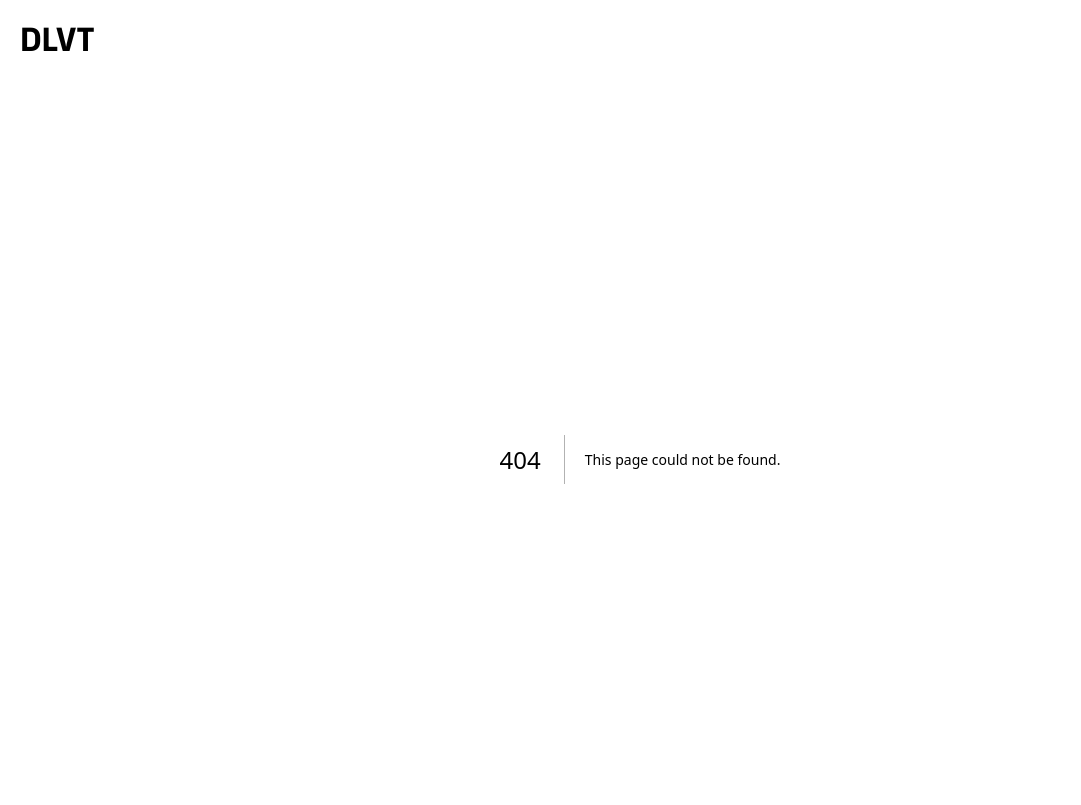
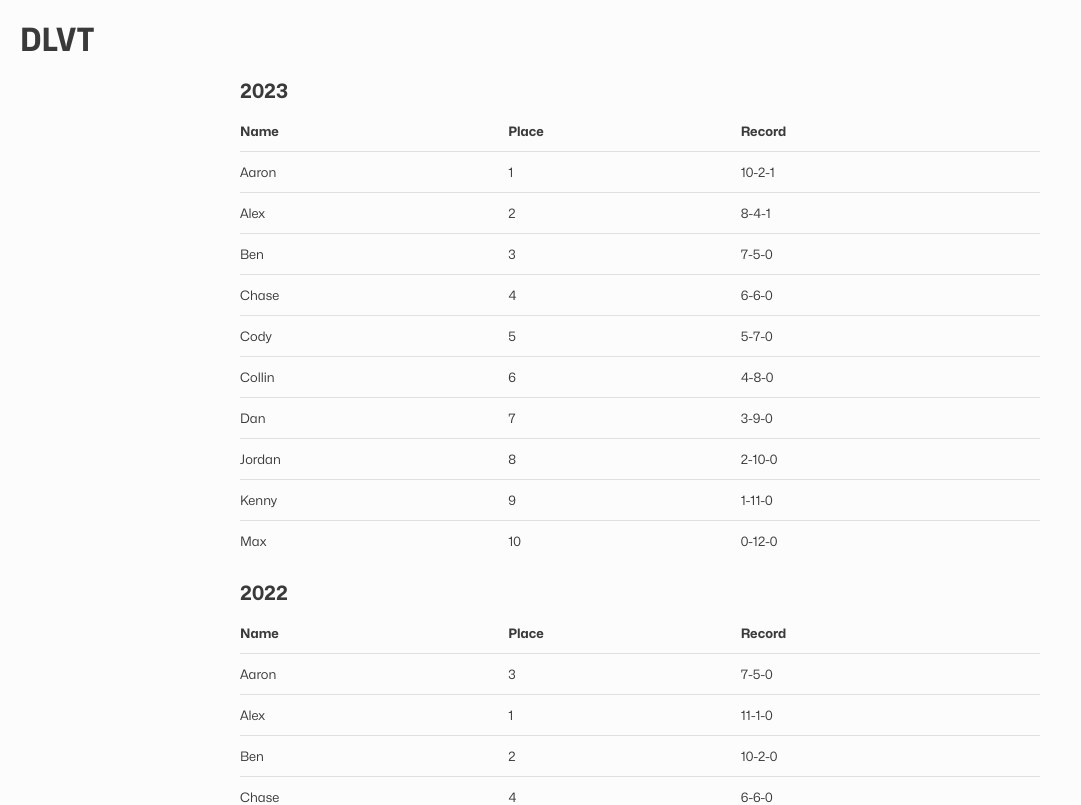
Before and after one commit to jordanwilliams/fantasy-football, a Next.js app: page /seasons in a window 1280 px wide. Before the commit this address had no page. Shown: the top 805 px of the page, without its empty margins (0-1081 px from the left). Built offline with nearby package versions, Linux system fonts and the light colour scheme.

Commit message:
Build out the seasons page

```diff
--- /dev/null
+++ b/app/seasons/page.module.css
@@ -0,0 +1,19 @@
+.main {
+	padding: 0 var(--spacing-5) var(--spacing-5);
+}
+
+.seasonsList {
+	max-width: 80%;
+	margin: 0 auto;
+	max-width: 800px;
+}
+
+.season {
+	margin-bottom: var(--spacing-5);
+}
+
+.seasonHeading {
+	font-size: 20px;
+	font-weight: 700;
+	margin-bottom: var(--spacing-2);
+}
--- /dev/null
+++ b/app/seasons/page.tsx
@@ -0,0 +1,20 @@
+import styles from './page.module.css';
+import { Season } from '@/components/season';
+import { seasons } from '@/data/seasons';
+
+export default function Page() {
+	return (
+		<main className={styles.main}>
+			<div className={styles.seasonsList}>
+				{seasons.map((season) => {
+					return (
+						<div key={season} className={styles.season}>
+							<h2 className={styles.seasonHeading}>{season}</h2>
+							<Season season={season} />
+						</div>
+					);
+				})}
+			</div>
+		</main>
+	);
+}
--- a/components/layout-header.module.css
+++ b/components/layout-header.module.css
@@ -1,5 +1,5 @@
 .header {
-	padding: var(--spacing-5) var(--spacing-5) 0;
+	padding: var(--spacing-5);
 }
 
 .title {
--- /dev/null
+++ b/components/season.tsx
@@ -0,0 +1,54 @@
+'use client';
+import { useState } from 'react';
+
+import { members } from '@/data/members';
+import type { Season } from '@/data/seasons';
+import { seasons, seasonsData } from '@/data/seasons';
+
+import {
+	TableContainer,
+	Table,
+	TableHead,
+	TableHeadCell,
+	TableBody,
+	TableRow,
+	TableCell,
+} from '@/components/table';
+
+type SeasonProps = {
+	season: Season;
+};
+
+export function Season({ season }: SeasonProps) {
+	const seasonData = seasonsData[season];
+
+	return (
+		<TableContainer>
+			<Table>
+				<TableHead>
+					<TableRow>
+						<TableHeadCell>Name</TableHeadCell>
+						<TableHeadCell>Place</TableHeadCell>
+						<TableHeadCell>Record</TableHeadCell>
+					</TableRow>
+				</TableHead>
+				<TableBody>
+					{members.map(({ firstName, id }) => {
+						const {
+							place,
+							record: { wins, losses, ties },
+						} = seasonData[id];
+
+						return (
+							<TableRow key={id}>
+								<TableCell>{firstName}</TableCell>
+								<TableCell>{place}</TableCell>
+								<TableCell>{`${wins}-${losses}-${ties}`}</TableCell>
+							</TableRow>
+						);
+					})}
+				</TableBody>
+			</Table>
+		</TableContainer>
+	);
+}
--- a/components/table.module.css
+++ b/components/table.module.css
@@ -1,7 +1,5 @@
 .tableContainer {
 	display: flex;
-	border-top: var(--border);
-	margin: var(--spacing-4);
 	overflow: hidden;
 }
 
@@ -19,5 +17,5 @@
 
 .tableHeadCell,
 .tableCell {
-	padding: var(--spacing-3);
+	padding: var(--spacing-3) 0;
 }
```
